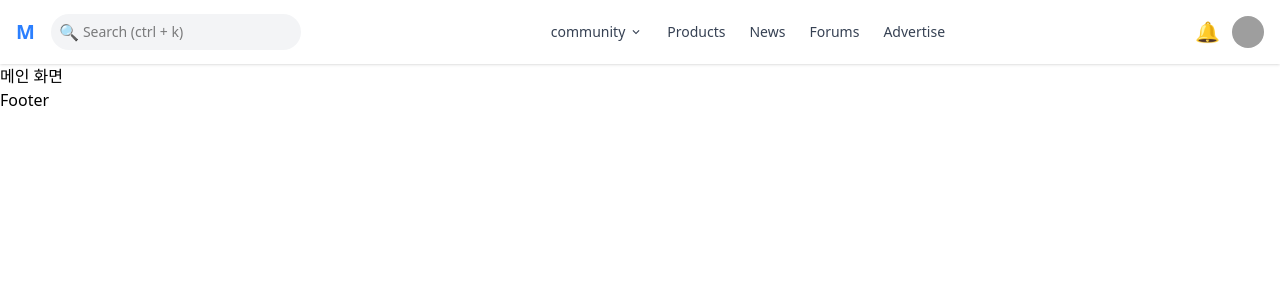
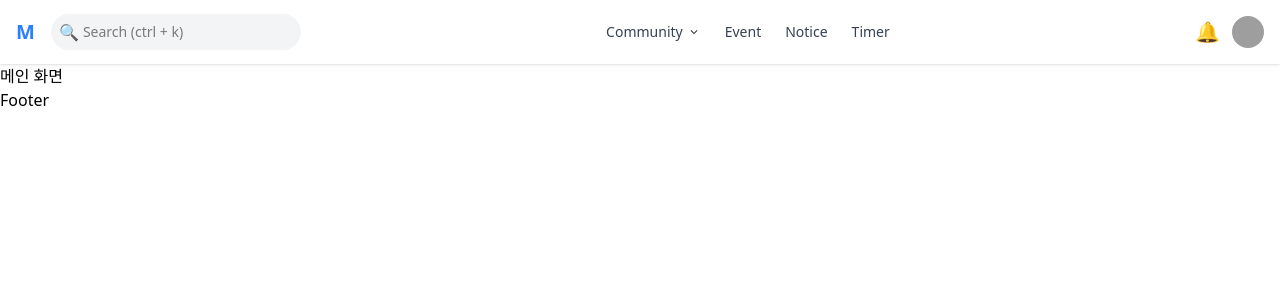
Before and after one commit to Weather-project-team/MBN_Front, a React (Vite) app: page / in a window 1280 px wide. Shown: the top 300 px of the page. Built offline with nearby package versions, Linux system fonts and the light colour scheme; grey boxes are pictures that could not be loaded.

Commit message:
메뉴 추가

```diff
--- a/src/components/Header.jsx
+++ b/src/components/Header.jsx
@@ -1,6 +1,8 @@
 import { Link } from 'react-router-dom';
 import { MdOutlineKeyboardArrowDown } from 'react-icons/md';
+import { useState } from 'react';
 export default function Header() {
+  const [communityOpen, setCommunityOpen] = useState(false);
   return (
     <header className="sticky top-0 z-50 bg-white shadow-sm">
       <div className="max-w-screen-xl mx-auto px-4 flex items-center justify-between h-16">
@@ -24,20 +26,35 @@ export default function Header() {
 
         {/* 가운데: 메뉴 */}
         <ul className="hidden md:flex items-center gap-6 text-sm text-gray-700">
-          <li className="hover:text-blue-400 transition-colors duration-300 flex justify-center items-center gap-1">
-            community <MdOutlineKeyboardArrowDown />
+          <div
+            onMouseEnter={() => setCommunityOpen(true)}
+            onMouseLeave={() => setCommunityOpen(false)}
+            className="relative"
+          >
+            <button className="hover:text-blue-400 transition-colors duration-300 cursor-pointer flex justify-center items-center gap-1">
+              Community <MdOutlineKeyboardArrowDown />
+            </button>
+
+            {communityOpen && (
+              <ul className="absolute top-full left-1/2 -translate-x-1/2 bg-white shadow-lg rounded-md p-4 min-w-[150px] z-50">
+                <li className="hover:text-blue-400 p-2 transition-colors cursor-pointer duration-300">
+                  <Link to={'/community/pc'}>Pc Game</Link>
+                </li>
+                <li className="hover:text-blue-400 p-2 transition-colors cursor-pointer duration-300">
+                  <Link to={'/community/pc'}>Mobile Game</Link>
+                </li>
+              </ul>
+            )}
+          </div>
+
+          <li className="hover:text-blue-400 transition-colors cursor-pointer duration-300">
+            Event
           </li>
-          <li className="hover:text-blue-400 transition-colors duration-300">
-            Products
+          <li className="hover:text-blue-400 transition-colors cursor-pointer duration-300">
+            Notice
           </li>
-          <li className="hover:text-blue-400 transition-colors duration-300">
-            News
-          </li>
-          <li className="hover:text-blue-400 transition-colors duration-300">
-            Forums
-          </li>
-          <li className="font-medium hover:text-blue-400 transition-colors duration-300">
-            Advertise
+          <li className="hover:text-blue-400 transition-colors cursor-pointer duration-300">
+            Timer
           </li>
         </ul>
 
--- a/src/router.jsx
+++ b/src/router.jsx
@@ -2,12 +2,16 @@
 import { createBrowserRouter } from 'react-router-dom';
 import RootLayout from './layout/RootLayout';
 import Home from './routes/Home';
+import Community from './routes/Community';
 
 const router = createBrowserRouter([
   {
     path: '/',
     element: <RootLayout />,
-    children: [{ index: true, element: <Home /> }],
+    children: [
+      { index: true, element: <Home /> },
+      { path: '/community/pc', element: <Community /> },
+    ],
   },
 ]);
 
--- /dev/null
+++ b/src/routes/Community.tsx
@@ -0,0 +1,7 @@
+export default function Community() {
+  return (
+    <div>
+      <h1>커뮤니티</h1>
+    </div>
+  );
+}
```
